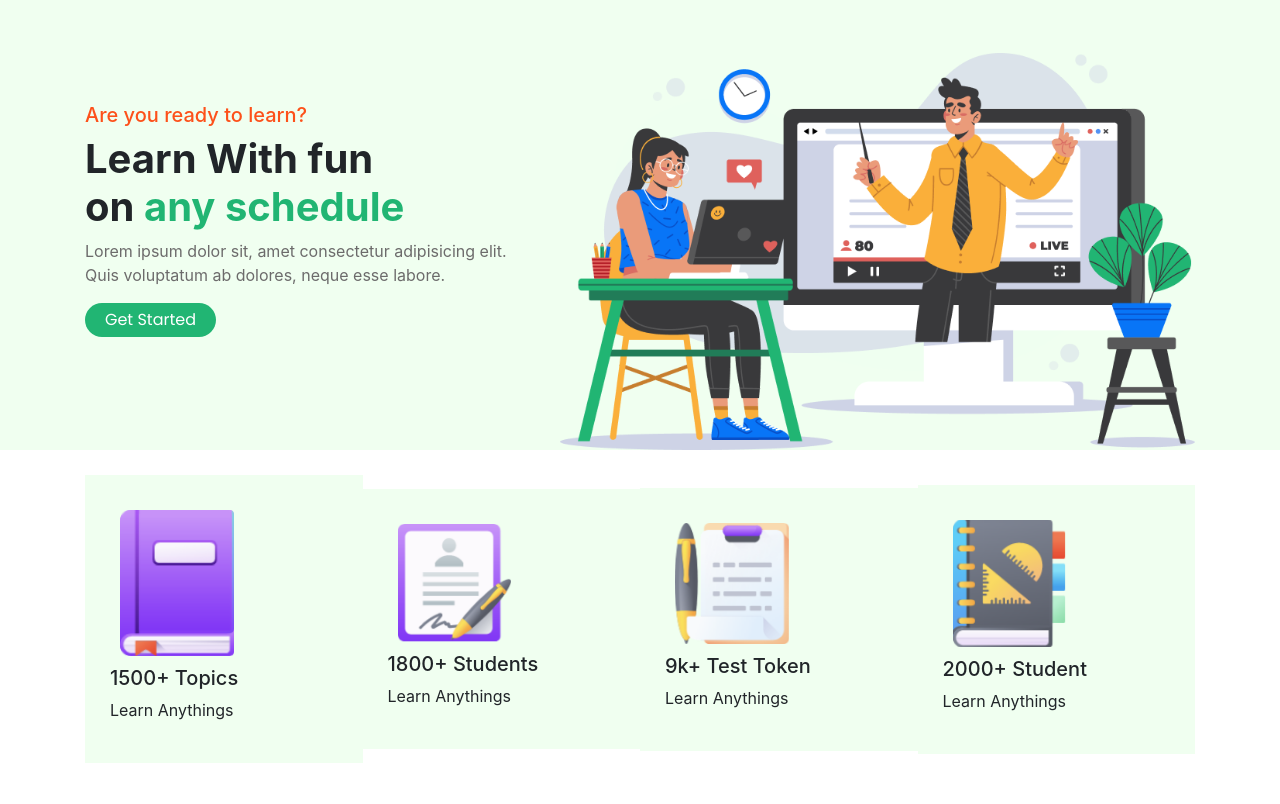
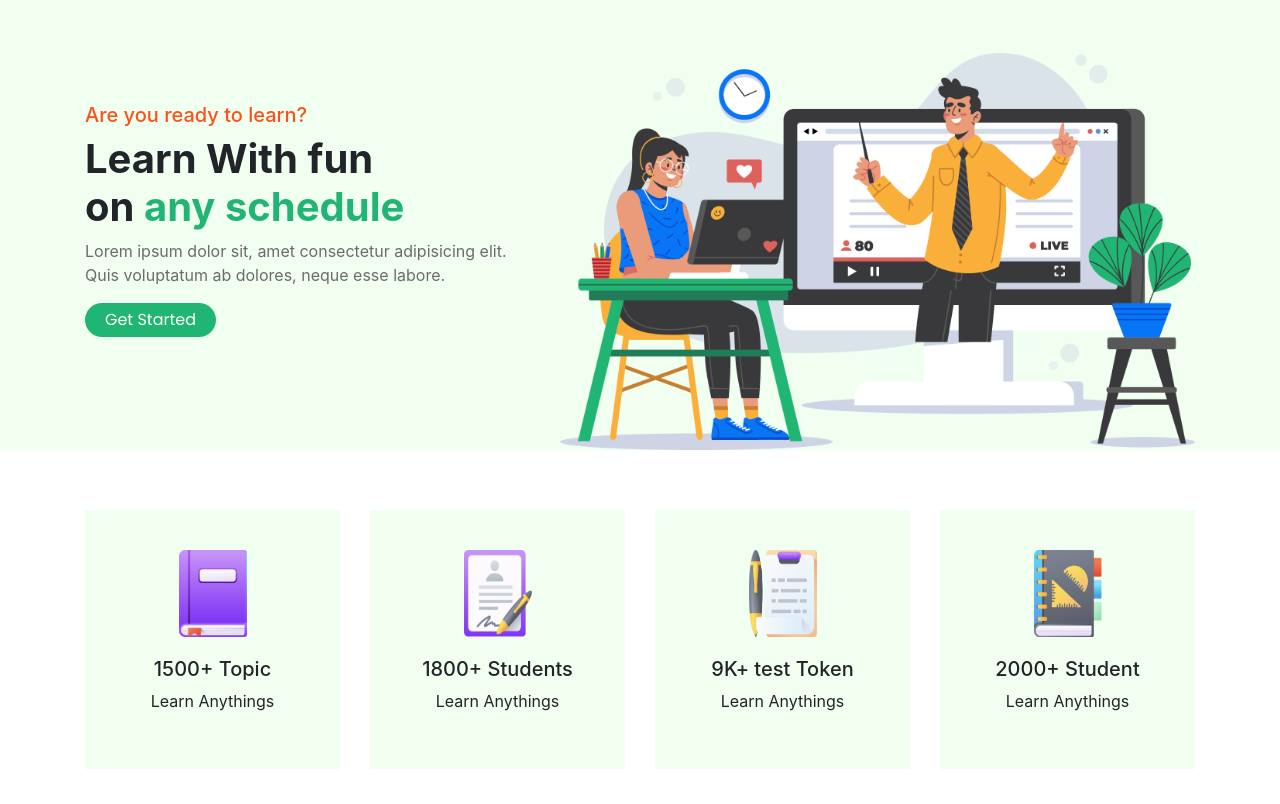
Before and after one commit to sabab015/e-school, a plain HTML site: page index.html in a window 1280 px wide. Shown: the part 103-907 px from the top of the page. Before the commit the page ends 866 px from the top, so only its background shows below. Drawn offline with nearby package versions, Linux system fonts and the light colour scheme.

Commit message:
middle part added

```diff
--- a/index.html
+++ b/index.html
@@ -61,26 +61,38 @@
         </div>
     </div>
 
-    <div class="container d-flex flex-row justify-content-between align-items-center">
-        <div class="icon">
+    <div class="feature">
+        <div class="container">
+            <div class="row">
+                <div class="col-md-3">
+                    <div class="inner-feature">
                         <img src="images/ICON/book.png" alt="">
-            <h5>1500+ Topics</h5>
+                        <h5>1500+ Topic</h5>
                         <p>Learn Anythings</p>
                     </div>
-        <div class="icon">
+                </div>
+                <div class="col-md-3">
+                    <div class="inner-feature">
                         <img src="images/ICON/Student.png" alt="">
                         <h5>1800+ Students</h5>
                         <p>Learn Anythings</p>
                     </div>
-        <div class="icon">
+                </div>
+                <div class="col-md-3">
+                    <div class="inner-feature">
                         <img src="images/ICON/Test.png" alt="">
-            <h5>9k+ Test Token</h5>
+                        <h5>9K+ test Token</h5>
                         <p>Learn Anythings</p>
                     </div>
-        <div class="icon">
+                </div>
+                <div class="col-md-3">
+                    <div class="inner-feature">
                         <img src="images/ICON/Students.png" alt="">
                         <h5>2000+ Student</h5>
                         <p>Learn Anythings</p>
+                    </div>
+                </div>
+            </div>
         </div>
     </div>
 
--- a/style.css
+++ b/style.css
@@ -2,16 +2,19 @@
     padding-top: 25px;
 }
 
-.slide{
+.slide {
     margin-top: 50px;
 }
-.upper-slide{
+
+.upper-slide {
     background-color: #F0FFF0;
 }
-.upper{
+
+.upper {
     font-family: 'Poppins';
 }
-.sign-in{
+
+.sign-in {
     background-color: #21B573;
     border-radius: 50px;
     padding: 5px 20px;
@@ -19,7 +22,8 @@
     border: none;
     color: #FFFFFF;
 }
-.get-started{
+
+.get-started {
     background-color: #21B573;
     border-radius: 50px;
     padding: 5px 20px;
@@ -27,30 +31,37 @@
     color: #FFFFFF;
     font-family: 'Poppins', sans-serif;
 }
-.logo{
+
+.logo {
     width: 30%;
 }
 
-.cover{
+.cover {
     width: 100%;
 }
-.left-part{
+
+.left-part {
     margin-top: 50px;
 }
 
-.card{
-    box-shadow: 10px 10px 10px lightgray ;
-    background-color: #F0FFF0;
-}
-.icon{
-    border: none;
-    border-radius: 10px 10px 10px 10px white;
-    padding: 25px;
+.card {
+    box-shadow: 10px 10px 10px lightgray;
     background-color: #F0FFF0;
 }
 
-.icon img{
+.feature{
+	width: 100%;
+    padding: 35px 0px;
+}
+.inner-feature{
+	background: #F0FFF0;
+    width: 100%;
+    text-align: center;
+    padding: 40px;
+}
+.inner-feature img{
+	width: 68px;
+	height: 87px;
+    margin: 0px 0px 20px;
 
-   margin: 10px;
-    width: 50%;
 }
```
Lines whose indentation alone changed are shown as unchanged.
